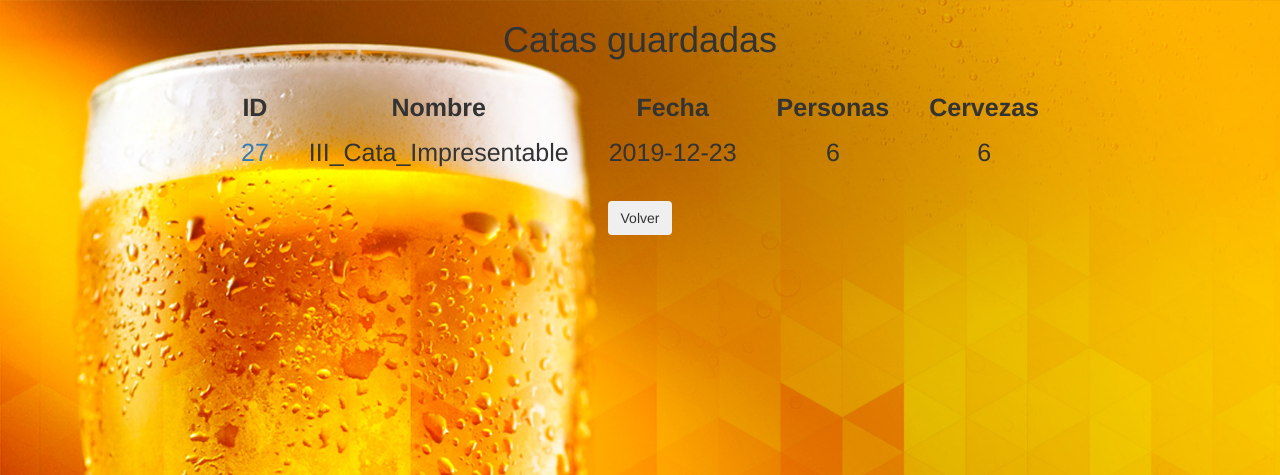
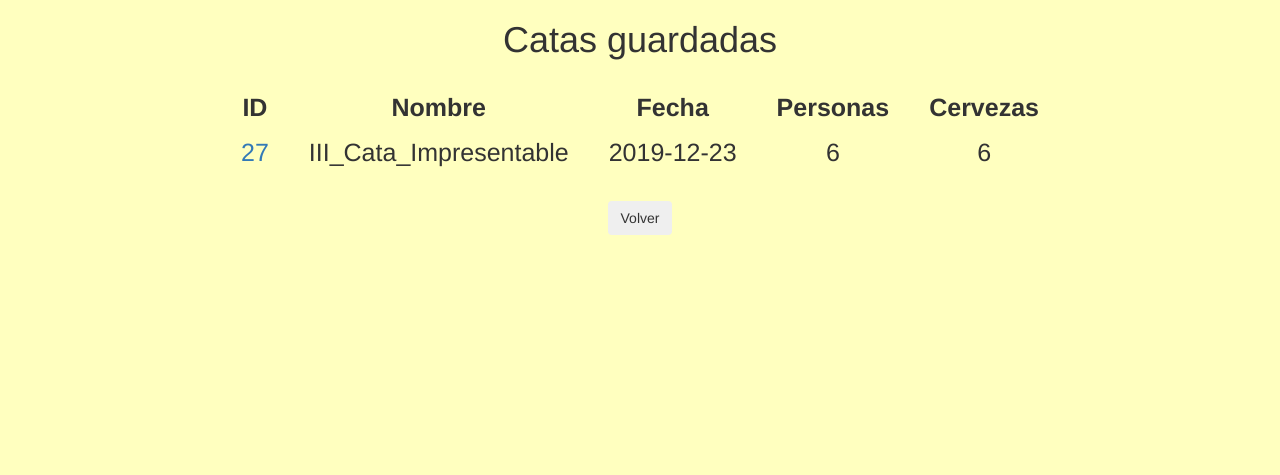
Before and after one commit to guillejd96/prCatas, a PHP site: page /cata.php in a window 1280 px wide. Shown: the top 475 px of the page. Run offline with PHP 8.4, Linux system fonts and the light colour scheme; data comes from the database, SQL or seed files in the repository.

Commit message:
Update init.css

```diff
--- a/css/init.css
+++ b/css/init.css
@@ -1,6 +1,6 @@
 body {
   text-align: center;
-  background: url("../images/slider-home.jpg") no-repeat center top;
+  background-color: #ffffbf;
   background-size:cover;
 }
 
```
